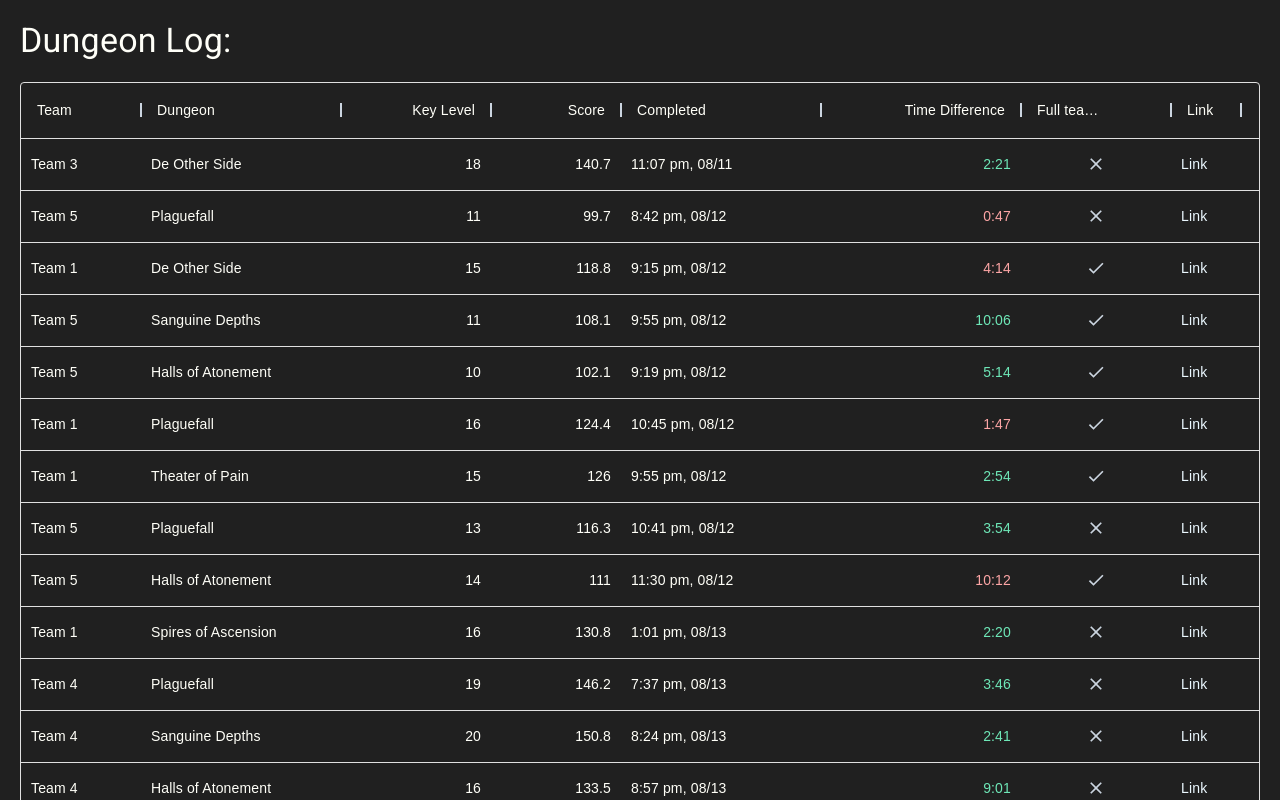
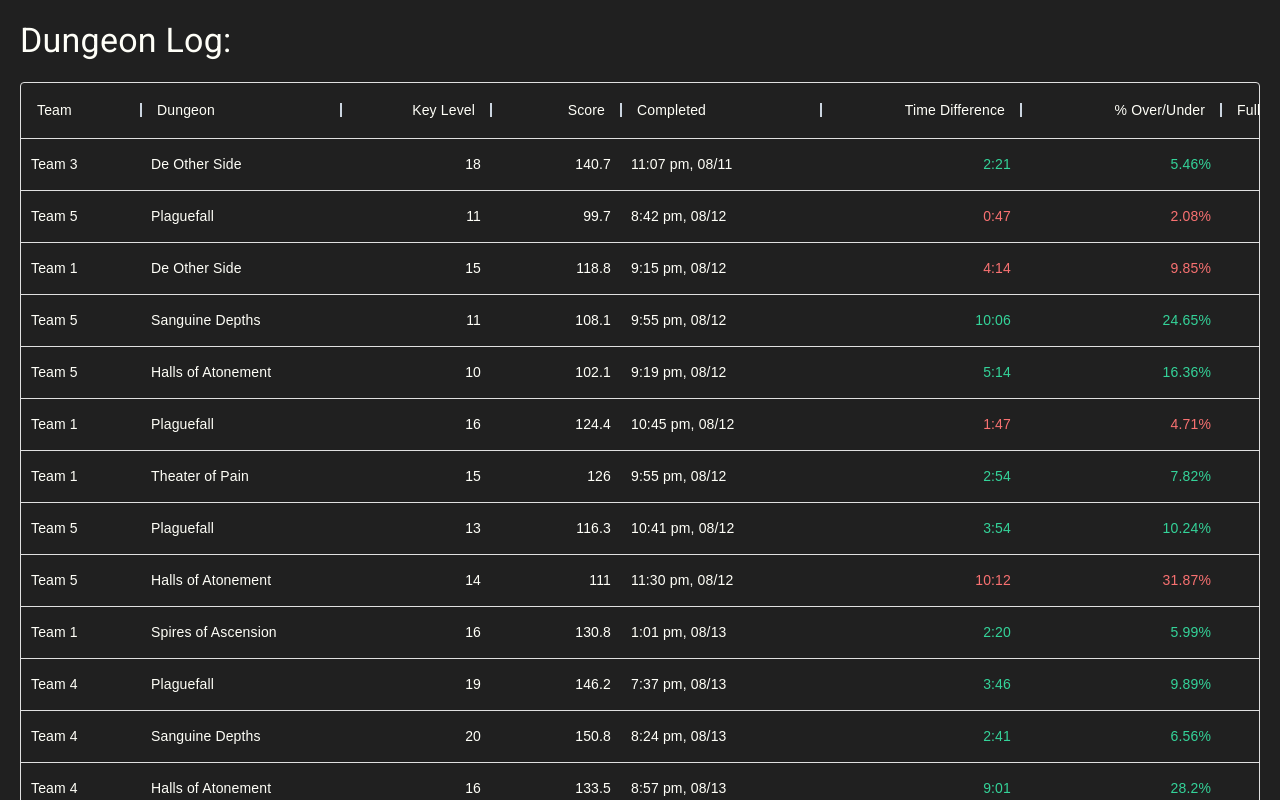
Before and after one commit to 4very/mplus_leaderboard, a Next.js app: page / in a window 1280 px wide. Shown: the top 800 px of the page. Built offline with nearby package versions, Linux system fonts and the light colour scheme.

Commit message:
added % over/under of runs

```diff
--- a/src/pages/index.tsx
+++ b/src/pages/index.tsx
@@ -28,7 +28,7 @@ export default function ContentPage(props: PropsType) {
   const timeToString = (params: GridCellParams) => (
     <div
       className={
-        +params.value.valueOf() > 0 ? 'text-red-300' : 'text-green-300'
+        +params.value.valueOf() > 0 ? 'text-red-400' : 'text-green-400'
       }
     >
       {`${Math.floor(Math.abs(+params.value.valueOf()) / 60000)}:${(
@@ -39,6 +39,17 @@ export default function ContentPage(props: PropsType) {
         .padStart(2, '0')}`}
     </div>
   );
+
+  const percentToString = (params: GridCellParams) => (
+    <div
+      className={
+        +params.value.valueOf() > 0 ? 'text-red-400' : 'text-green-400'
+      }
+    >
+      {Math.abs(Math.round(+params.value.valueOf() * 10000) / 100)}%
+    </div>
+  );
+
   const strtolink = (params: GridCellParams) => (
     <a href={params.value.toString()} target="_blank" rel="noreferrer">
       Link
@@ -142,6 +153,13 @@ export default function ContentPage(props: PropsType) {
       width: 200,
       type: 'number',
       renderCell: timeToString,
+    },
+    {
+      field: 'percDiff',
+      headerName: '% Over/Under',
+      width: 200,
+      type: 'number',
+      renderCell: percentToString,
     },
     {
       field: 'fullTeam',
@@ -307,6 +325,7 @@ export async function getStaticProps() {
     }
 
     const diff = +runs[i][6] - timer;
+    const percDiff = +runs[i][6] / timer - 1;
 
     runRows.push({
       id: runs[i][1],
@@ -316,6 +335,7 @@ export async function getStaticProps() {
       score: +runs[i][4],
       dateCompleted: runs[i][7],
       timerDiff: diff,
+      percDiff,
       fullTeam: runs[i][9] === 'True',
       link: runs[i][1],
       keyUpgrade: +runs[i][8],
--- a/src/types/types.tsx
+++ b/src/types/types.tsx
@@ -12,6 +12,7 @@ export interface RunRow {
   score: number;
   dateCompleted: string;
   timerDiff: number;
+  percDiff: number;
   fullTeam: boolean;
   link: string;
   keyUpgrade: number;
```
